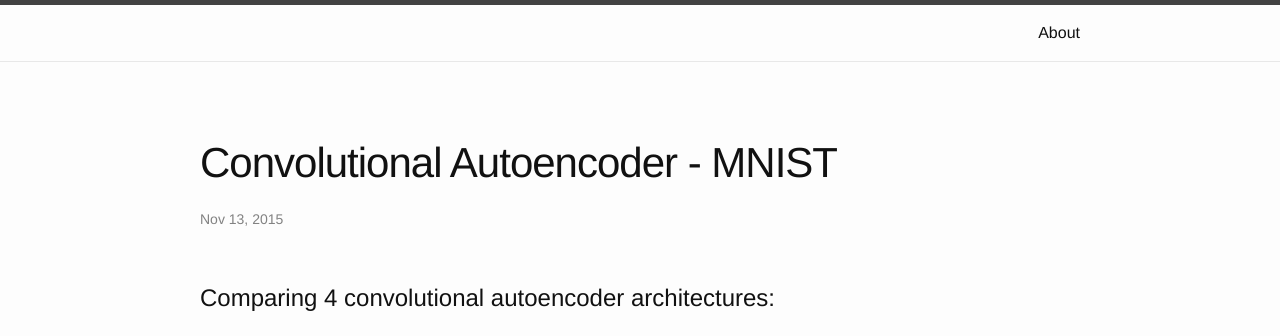
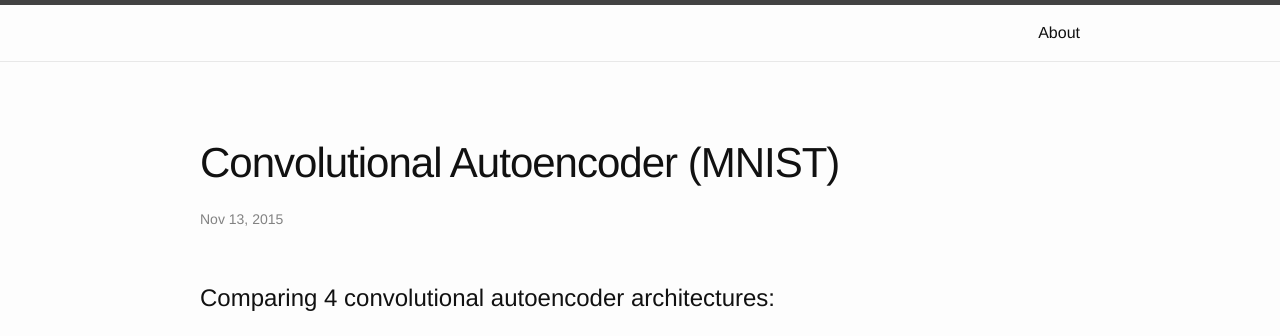
Before and after one commit to MaGold/magold.github.io, a Jekyll site: the page built from _posts/2015-11-13-Convolutional-Autoencoder.markdown, in a window 1280 px wide and 900 px high. Shown: the top 336 px of the window. Built offline with Jekyll 4.4.1, drawn with Linux system fonts in a browser that asks for light colours.

```diff
--- a/_posts/2015-11-13-Convolutional-Autoencoder.markdown
+++ b/_posts/2015-11-13-Convolutional-Autoencoder.markdown
@@ -1,6 +1,6 @@
 ---
 layout: post
-title:  "Convolutional Autoencoder - MNIST"
+title:  "Convolutional Autoencoder (MNIST)"
 date:   2015-11-13 11:33:55 -0500
 categories: mnist
 ---
```
